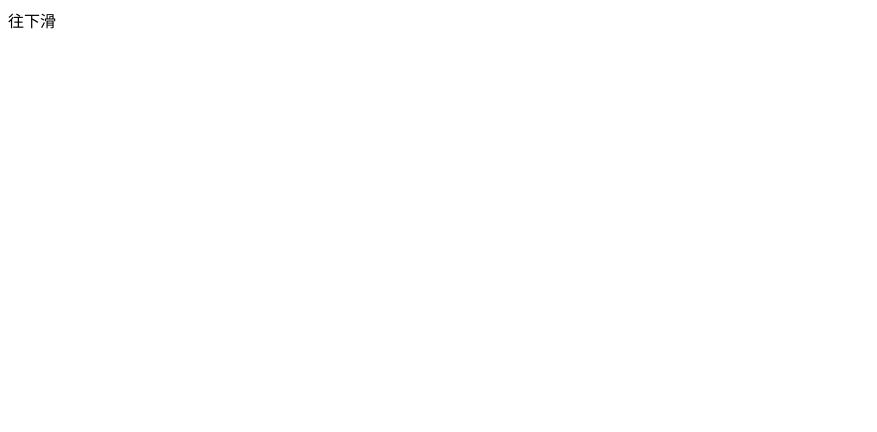
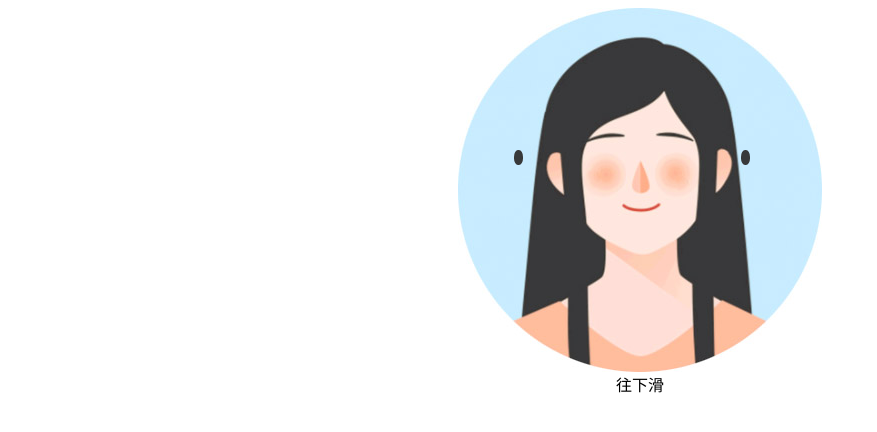
Before and after one commit to yuyu2012/animated-garbanzo, a plain HTML site: page swiper.html in a window 1280 px wide. Shown: the whole page, without its empty margins (0-877 px from the left). Drawn offline with Linux system fonts and the light colour scheme.

Commit message:
first commit

```diff
--- a/swiper.html
+++ b/swiper.html
@@ -73,6 +73,46 @@
             background: olivedrab;
             width: 100px;
         }
+        .face-div{
+            display: -webkit-flex;
+            display: -ms-flexbox;
+            display: flex;
+            -webkit-justify-content: center;
+            -ms-flex-pack: center;
+            justify-content: center;
+            -webkit-align-content: center;
+            -ms-flex-line-pack: center;
+            align-content: center;
+            -webkit-flex-wrap: wrap;
+            -ms-flex-wrap: wrap;
+            flex-wrap: wrap;
+            flex-direction: row;
+            flex-direction: column;
+            text-align: center;
+        }
+        .face{
+            width: 364px;
+            height: 364px;
+            background: url(images/face.jpg);
+            text-align: center;
+        }
+        /* .eyes{
+            margin: auto;
+        } */
+        .eyes:after,
+        .eyes:before {
+            width: 9px;
+            height: 15px;
+            background: #38393a;
+            position: absolute;
+            content: "";
+            left: 40%;
+            top: 142px;
+            border-radius: 45%;
+        }
+        .eyes:after {
+            left: 58%;
+        }
     </style>
 
 </head>
@@ -80,7 +120,16 @@
 
     <div class="swiper-container">
         <div class="swiper-wrapper">
-            <div class="swiper-slide">往下滑</div>
+            <div class="swiper-slide">
+                <div class="face-div">
+                    <div class="face">
+                        <div class="eyes"></div>
+                    </div>
+                    <div>往下滑</div>
+                </div>
+
+
+            </div>
             <div class="swiper-slide">
                     Slide 2
                 <div class="div">
```
Also changed, not shown: images/face.jpg (added).
